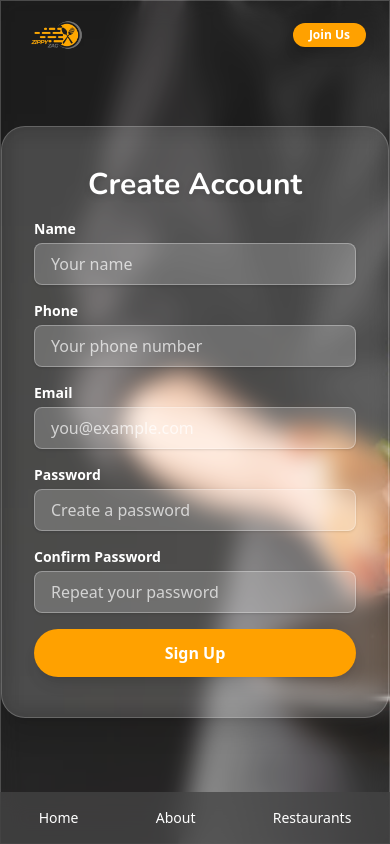
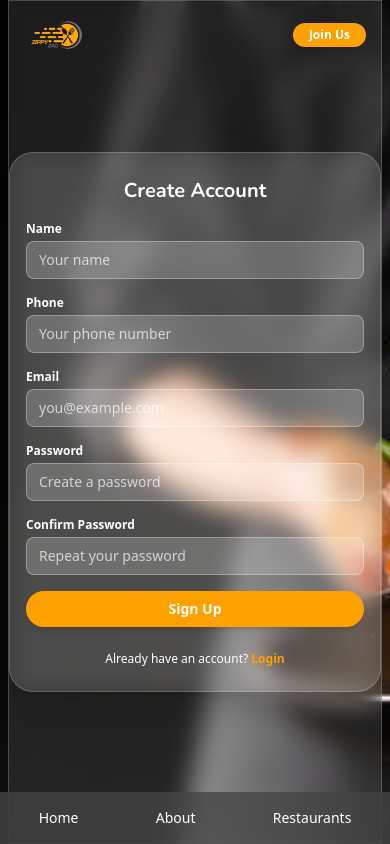
Before and after one commit to javidShabin/delivista-customer-page, a Next.js app: page /signup-page in a window 390 px wide. Built offline with nearby package versions, Linux system fonts and the light colour scheme; a web font is replaced by a local one.

Commit message:
Make the singnup page for perfect small screens

```diff
--- a/src/app/signup-page/page.tsx
+++ b/src/app/signup-page/page.tsx
@@ -1,5 +1,6 @@
 "use client";
 
+import Link from "next/link";
 import { useForm, SubmitHandler } from "react-hook-form";
 
 type Inputs = {
@@ -21,97 +22,95 @@ export default function SignupForm() {
 
   return (
     <section
-      className="min-h-screen flex items-center justify-center bg-cover bg-center"
+      className="min-h-screen flex items-center justify-center bg-cover bg-center px-2"
       style={{ backgroundImage: `url("/assets/images/form-bg.jpg")` }}
     >
-      <div className="backdrop-blur-md bg-white/10 border border-white/20 w-[100%] h-screen flex justify-center items-center">
-
-
+      <div className="backdrop-blur-md bg-white/10 border border-white/20 w-full h-screen flex justify-center items-center">
         <form
           onSubmit={handleSubmit(onSubmit)}
-        className="w-full max-w-lg backdrop-blur-md bg-white/10 border border-white/20 shadow-xl rounded-3xl px-8 py-10 space-y-4 animate-fade-in"
+          className="w-full max-w-sm sm:max-w-md md:max-w-lg backdrop-blur-md bg-white/10 border border-white/20 shadow-xl rounded-3xl px-4 py-6 sm:px-6 sm:py-8 md:px-8 md:py-10 space-y-4"
         >
-        <h2 className="text-3xl font-bold text-center text-white drop-shadow-md">
+          <h2 className="text-xl sm:text-2xl md:text-3xl font-bold text-center text-white">
             Create Account
           </h2>
 
           {/* Name */}
           <div>
-          <label className="block text-sm font-semibold text-white mb-1">
+            <label className="block text-xs sm:text-sm font-semibold text-white mb-1">
               Name
             </label>
             <input
               type="text"
               {...register("name", { required: true })}
               placeholder="Your name"
-            className="w-full px-4 py-2 border border-white/30 bg-white/20 text-white placeholder-white/70 rounded-lg shadow-sm focus:outline-none focus:ring-2 focus:ring-[#ffa100]"
+              className="w-full px-3 py-2 border border-white/30 bg-white/20 text-white placeholder-white/70 rounded-lg text-sm focus:outline-none focus:ring-2 focus:ring-[#ffa100]"
             />
             {errors.name && (
-            <p className="text-sm text-red-300 mt-1">Name is required</p>
+              <p className="text-xs text-red-300 mt-1">Name is required</p>
             )}
           </div>
 
           {/* Phone */}
           <div>
-          <label className="block text-sm font-semibold text-white mb-1">
+            <label className="block text-xs sm:text-sm font-semibold text-white mb-1">
               Phone
             </label>
             <input
               type="text"
               {...register("phone", { required: true })}
               placeholder="Your phone number"
-            className="w-full px-4 py-2 border border-white/30 bg-white/20 text-white placeholder-white/70 rounded-lg shadow-sm focus:outline-none focus:ring-2 focus:ring-[#ffa100]"
+              className="w-full px-3 py-2 border border-white/30 bg-white/20 text-white placeholder-white/70 rounded-lg text-sm focus:outline-none focus:ring-2 focus:ring-[#ffa100]"
             />
             {errors.phone && (
-            <p className="text-sm text-red-300 mt-1">Phone is required</p>
+              <p className="text-xs text-red-300 mt-1">Phone is required</p>
             )}
           </div>
 
           {/* Email */}
           <div>
-          <label className="block text-sm font-semibold text-white mb-1">
+            <label className="block text-xs sm:text-sm font-semibold text-white mb-1">
               Email
             </label>
             <input
               type="email"
               {...register("email", { required: true })}
               placeholder="you@example.com"
-            className="w-full px-4 py-2 border border-white/30 bg-white/20 text-white placeholder-white/70 rounded-lg shadow-sm focus:outline-none focus:ring-2 focus:ring-[#ffa100]"
+              className="w-full px-3 py-2 border border-white/30 bg-white/20 text-white placeholder-white/70 rounded-lg text-sm focus:outline-none focus:ring-2 focus:ring-[#ffa100]"
             />
             {errors.email && (
-            <p className="text-sm text-red-300 mt-1">Email is required</p>
+              <p className="text-xs text-red-300 mt-1">Email is required</p>
             )}
           </div>
 
           {/* Password */}
           <div>
-          <label className="block text-sm font-semibold text-white mb-1">
+            <label className="block text-xs sm:text-sm font-semibold text-white mb-1">
               Password
             </label>
             <input
               type="password"
               {...register("password", { required: true })}
               placeholder="Create a password"
-            className="w-full px-4 py-2 border border-white/30 bg-white/20 text-white placeholder-white/70 rounded-lg shadow-sm focus:outline-none focus:ring-2 focus:ring-[#ffa100]"
+              className="w-full px-3 py-2 border border-white/30 bg-white/20 text-white placeholder-white/70 rounded-lg text-sm focus:outline-none focus:ring-2 focus:ring-[#ffa100]"
             />
             {errors.password && (
-            <p className="text-sm text-red-300 mt-1">Password is required</p>
+              <p className="text-xs text-red-300 mt-1">Password is required</p>
             )}
           </div>
 
           {/* Confirm Password */}
           <div>
-          <label className="block text-sm font-semibold text-white mb-1">
+            <label className="block text-xs sm:text-sm font-semibold text-white mb-1">
               Confirm Password
             </label>
             <input
               type="password"
               {...register("confirmPassword", { required: true })}
               placeholder="Repeat your password"
-            className="w-full px-4 py-2 border border-white/30 bg-white/20 text-white placeholder-white/70 rounded-lg shadow-sm focus:outline-none focus:ring-2 focus:ring-[#ffa100]"
+              className="w-full px-3 py-2 border border-white/30 bg-white/20 text-white placeholder-white/70 rounded-lg text-sm focus:outline-none focus:ring-2 focus:ring-[#ffa100]"
             />
             {errors.confirmPassword && (
-            <p className="text-sm text-red-300 mt-1">
+              <p className="text-xs text-red-300 mt-1">
                 Please confirm your password
               </p>
             )}
@@ -120,10 +119,21 @@ export default function SignupForm() {
           {/* Submit */}
           <button
             type="submit"
-          className="w-full bg-[#ffa100] hover:bg-orange-600 text-white font-semibold py-3 rounded-full transition-all duration-300 shadow-lg"
+            className="w-full bg-[#ffa100] hover:bg-orange-600 text-white font-semibold py-2 sm:py-3 rounded-full transition duration-300 shadow-md text-sm sm:text-base"
           >
             Sign Up
           </button>
+
+          {/* Login Link */}
+          <p className="text-center text-white text-xs sm:text-sm mt-2">
+            Already have an account?{" "}
+            <Link
+              href="/login"
+              className="text-[#ffa100] font-semibold hover:underline transition"
+            >
+              Login
+            </Link>
+          </p>
         </form>
       </div>
     </section>
```
Lines whose indentation alone changed are shown as unchanged.
